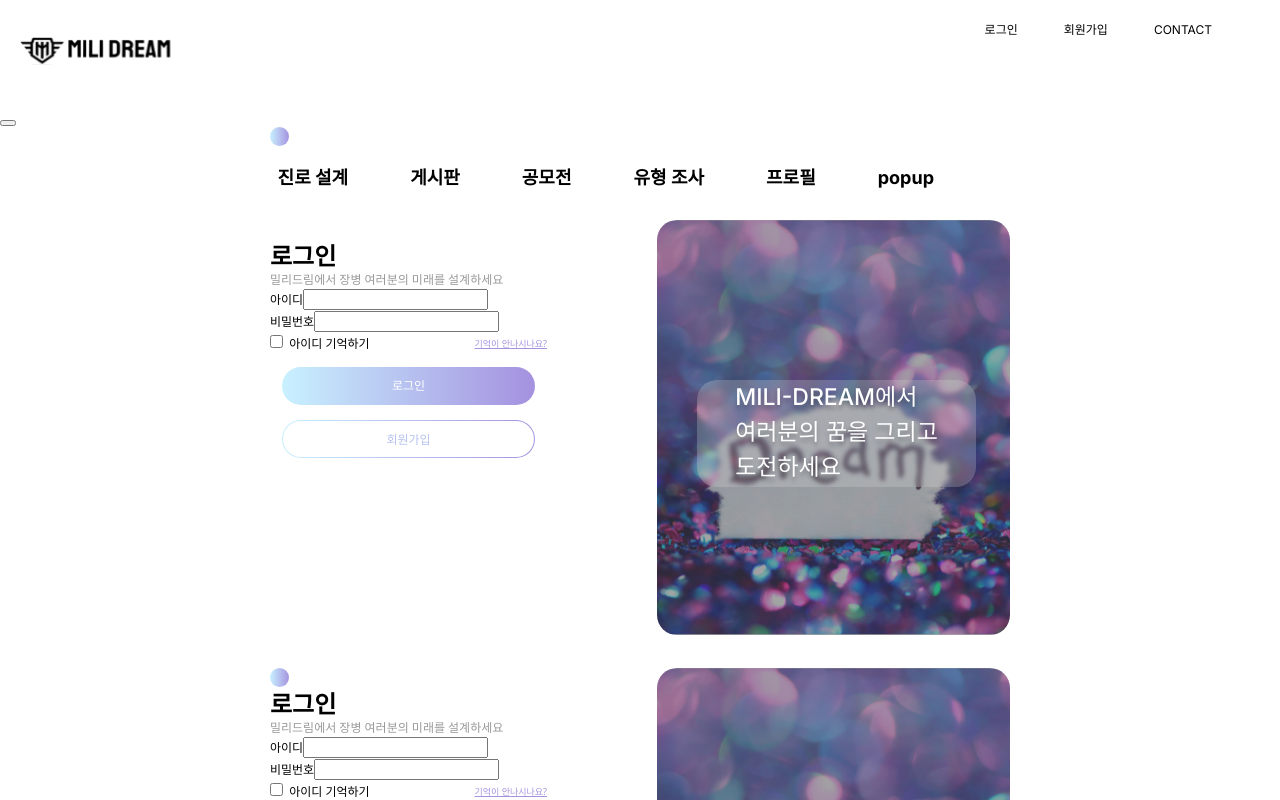
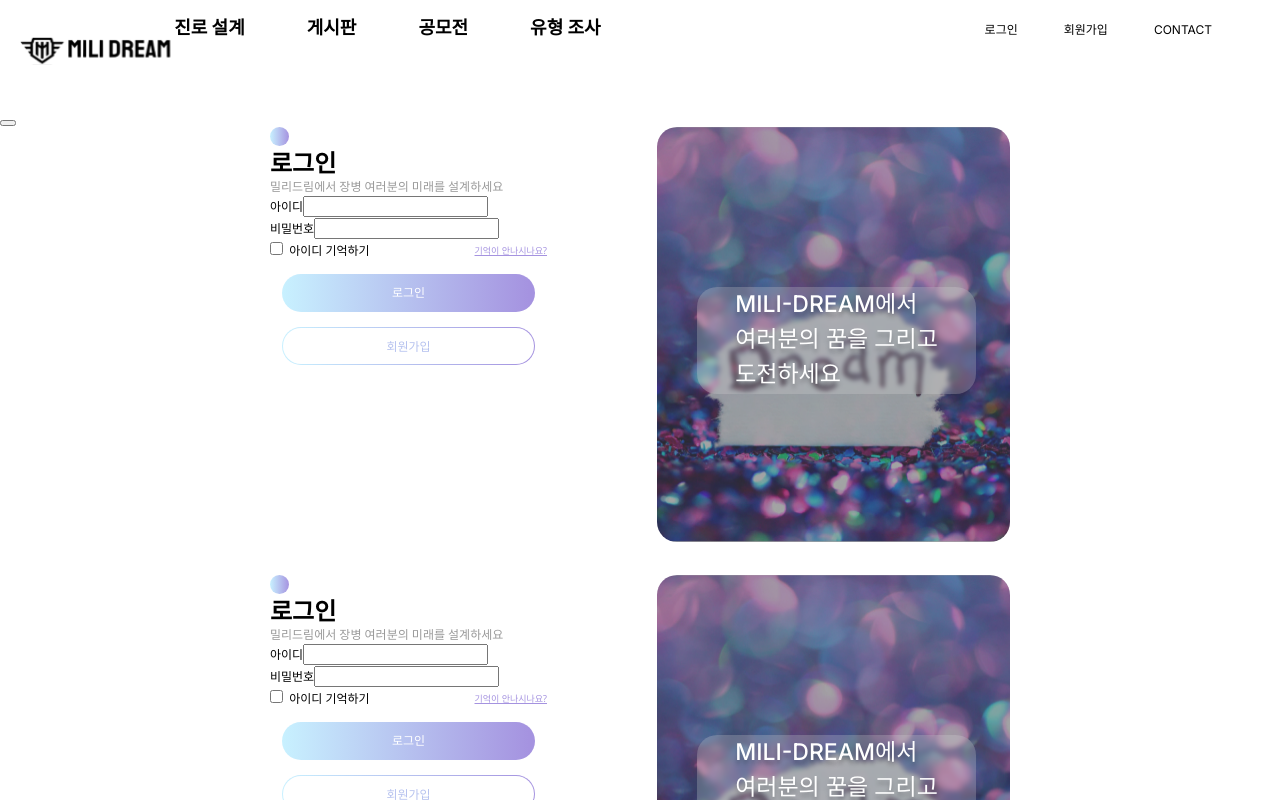
Before and after one commit to osamhack2022/WEB_MiliDream_Dreamers, a Next.js app in the folder frontend/: page /login in a window 1280 px wide. Shown: the top 800 px of the page. Built offline with nearby package versions, Linux system fonts and the light colour scheme; no server answers.

Commit message:
Degisn: NavBar popup 삭제, 프로필 버튼 위치 옮김

```diff
--- a/frontend/components/NavBar.js
+++ b/frontend/components/NavBar.js
@@ -41,6 +41,11 @@ export default function NavBar() {
 				>
 					{logon ?
 						<>
+							<li>
+								<Link href="/user">
+									<a>프로필</a>
+								</Link>
+							</li>
 							<li>
 								<a style={{ cursor: "pointer" }} onClick={logout}>로그아웃</a>
 							</li>
@@ -94,17 +99,6 @@ export default function NavBar() {
 					<li>
 						<Link href="/career/survey">
 							<a>유형 조사</a>
-						</Link>
-					</li>
-
-					<li>
-						<Link href="/user/$[id]">
-							<a>프로필</a>
-						</Link>
-					</li>
-					<li>
-						<Link href="/popup/0">
-							<a>popup</a>
 						</Link>
 					</li>
 				</ul>
```
